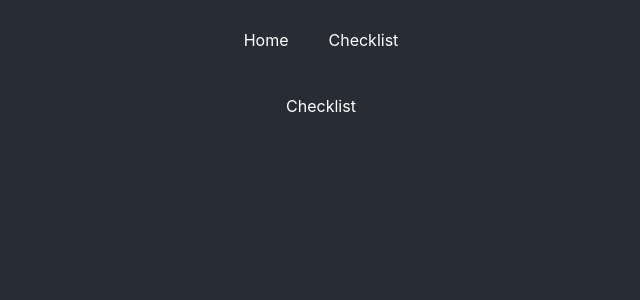
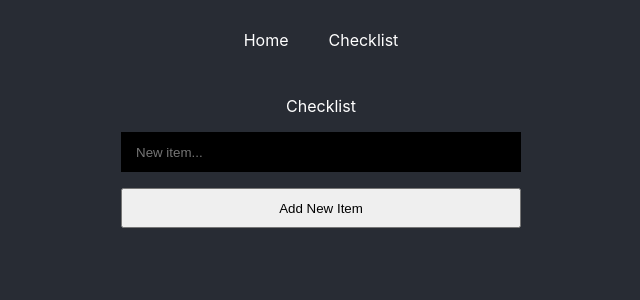
Before and after one commit to cezarys/React-Test-Project, a React (Create React App) app: page /react-test/checklist in a window 1280 px wide. Shown: the top 300 px of the page, without its empty margins (319-959 px from the left). Built offline with nearby package versions, Linux system fonts and the light colour scheme; no server answers.

Commit message:
add new item to the list

```diff
--- a/src/App.scss
+++ b/src/App.scss
@@ -122,3 +122,40 @@ body
     }
   }
 }
+
+*
+{
+  box-sizing: border-box;;
+}
+
+#add-new-item-form
+{
+  width:100%;
+  max-width:400px;
+  margin: auto;
+  input
+  {
+    height:40px;
+    width:100%;
+  }
+
+  &.active
+  {
+    opacity:0.5;
+  }
+
+input[type="submit"]
+{
+
+}
+
+input[type="text"]
+{
+  background:#000;
+  border: 0;
+  outline: 0;
+  color:#fff;
+  padding: 0 15px;
+}
+
+}
--- a/src/pages/Checklist.js
+++ b/src/pages/Checklist.js
@@ -46,6 +46,7 @@ function Checklist() {
           if(typeof result !== 'undefined')
           {
               setChecklist(result);
+              setNewItemValue('');setFormClass('')
           }
 
         },
@@ -54,7 +55,7 @@ function Checklist() {
         }
       );
   }
-  console.log(checklist);
+
 
   useEffect(() => {
     setChecklistBody(setChecklistHtml());
@@ -66,12 +67,43 @@ function Checklist() {
   }
 
 
+  function handleSubmit(e)
+  {
+    e.preventDefault();
+    setFormClass('active');
+    const requestOptions = {
+        method: 'POST',
+        headers: { 'Content-Type': 'application/json' },
+        body: JSON.stringify({ text: newItemValue })
+    };
 
+    fetch('https://cezsiw.dreamhosters.com/react_api/wp-json/react_api/v1/checklist/', requestOptions).then(response => response.json())
+    .then(data => {getChecklist();} );
+
+
+  }
+
+  function handleNewItemChange(e)
+  {
+    setNewItemValue(e.target.value);
+
+  }
+
+  const [newItemValue, setNewItemValue] = useState('');
+  const [formClass, setFormClass] = useState('');
 
   return (
       <div id="checklist">
       <p>Checklist</p>
       {checklistBody}
+      <form class={formClass} onSubmit={handleSubmit} action="#" id="add-new-item-form" method="post">
+        <p>
+          <input type="text" onChange={handleNewItemChange} value={newItemValue} placeholder="New item..." required id="new-item" />
+        </p>
+        <p>
+          <input type="submit" value="Add New Item" />
+        </p>
+      </form>
       </div>
     );
   }
```
